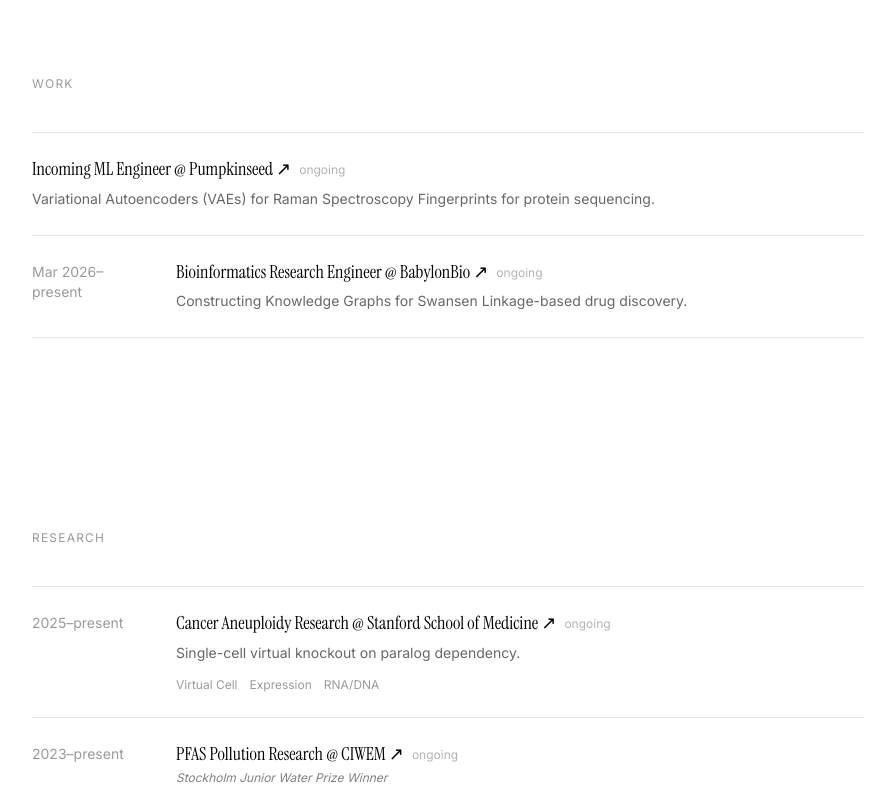
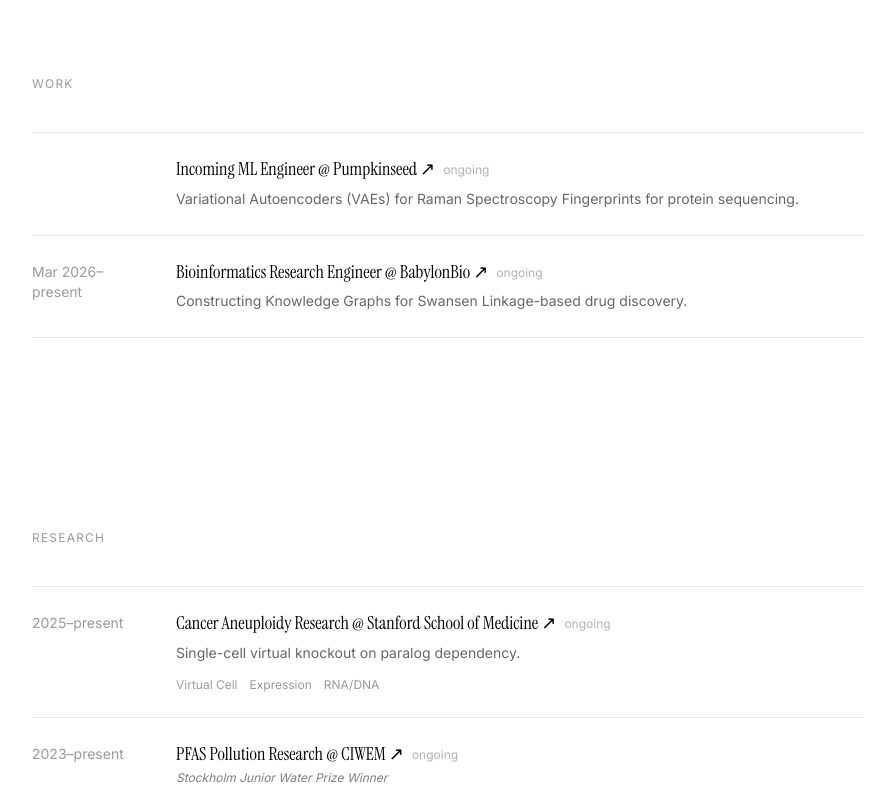
Before and after one commit to JonathanZhao222/Personal-Website, a Next.js app: page / in a window 1280 px wide. Shown: the part 820-1615 px from the top of the page, without its empty margins (192-1087 px from the left). Built offline with nearby package versions, Linux system fonts and the light colour scheme.

Commit message:
formatting

```diff
--- a/src/components/sections/Work.tsx
+++ b/src/components/sections/Work.tsx
@@ -5,11 +5,9 @@ import { FadeIn } from '@/components/ui/FadeIn'
 function JobCard({ job }: { job: Job }) {
   return (
     <div className="group flex flex-col md:flex-row md:items-start gap-2 md:gap-8 py-6 border-b border-black/10">
-      {job.year && (
-        <span className="shrink-0 font-sans text-sm text-black/40 md:w-28 pt-0.5">
-          {job.year}
-        </span>
-      )}
+      <span className="shrink-0 font-sans text-sm text-black/40 md:w-28 pt-0.5">
+        {job.year}
+      </span>
       <div className="flex-1 min-w-0">
         <h3 className="font-serif text-lg leading-snug group-hover:translate-x-0.5 transition-transform duration-200">
           {job.title} @{' '}
```
